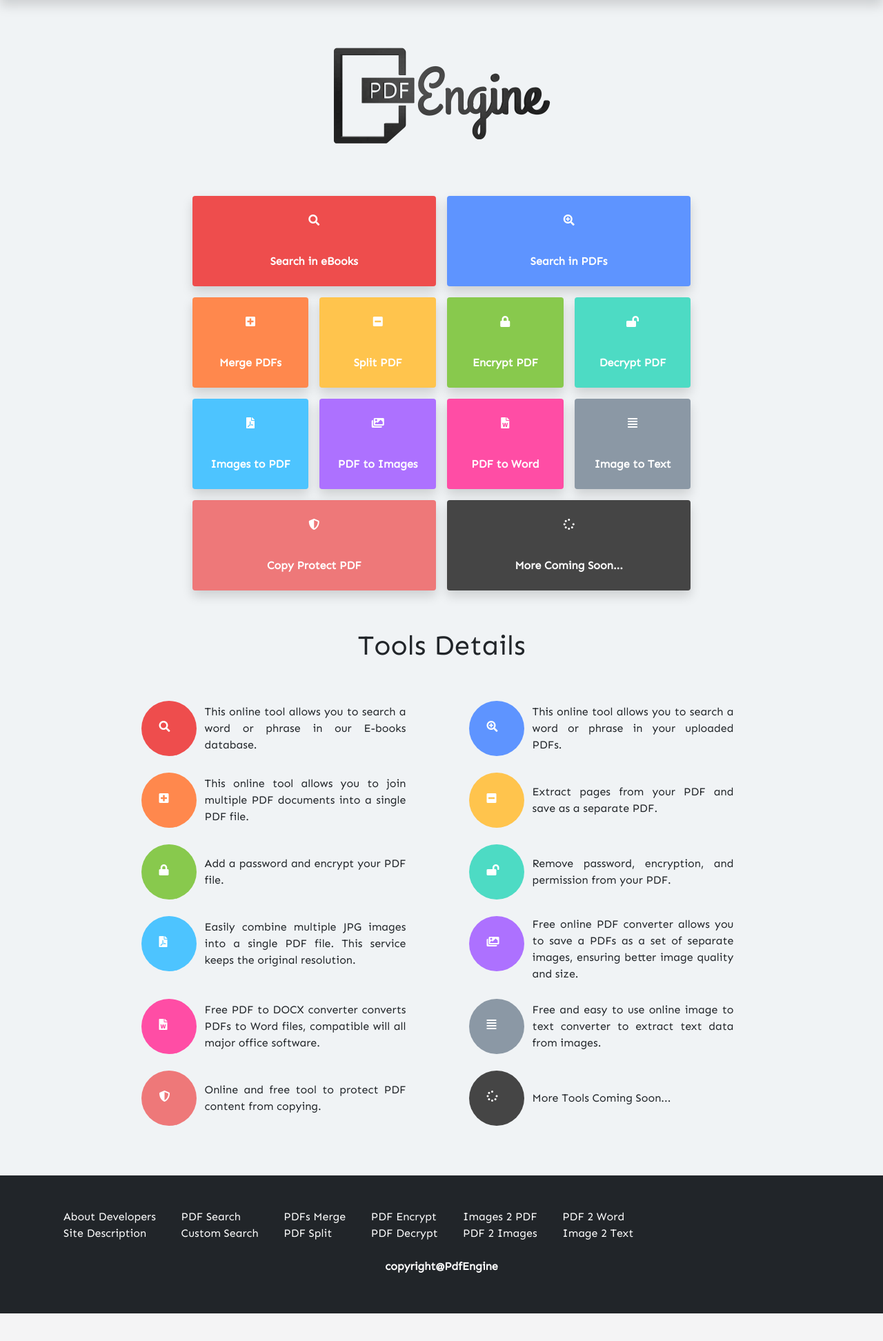
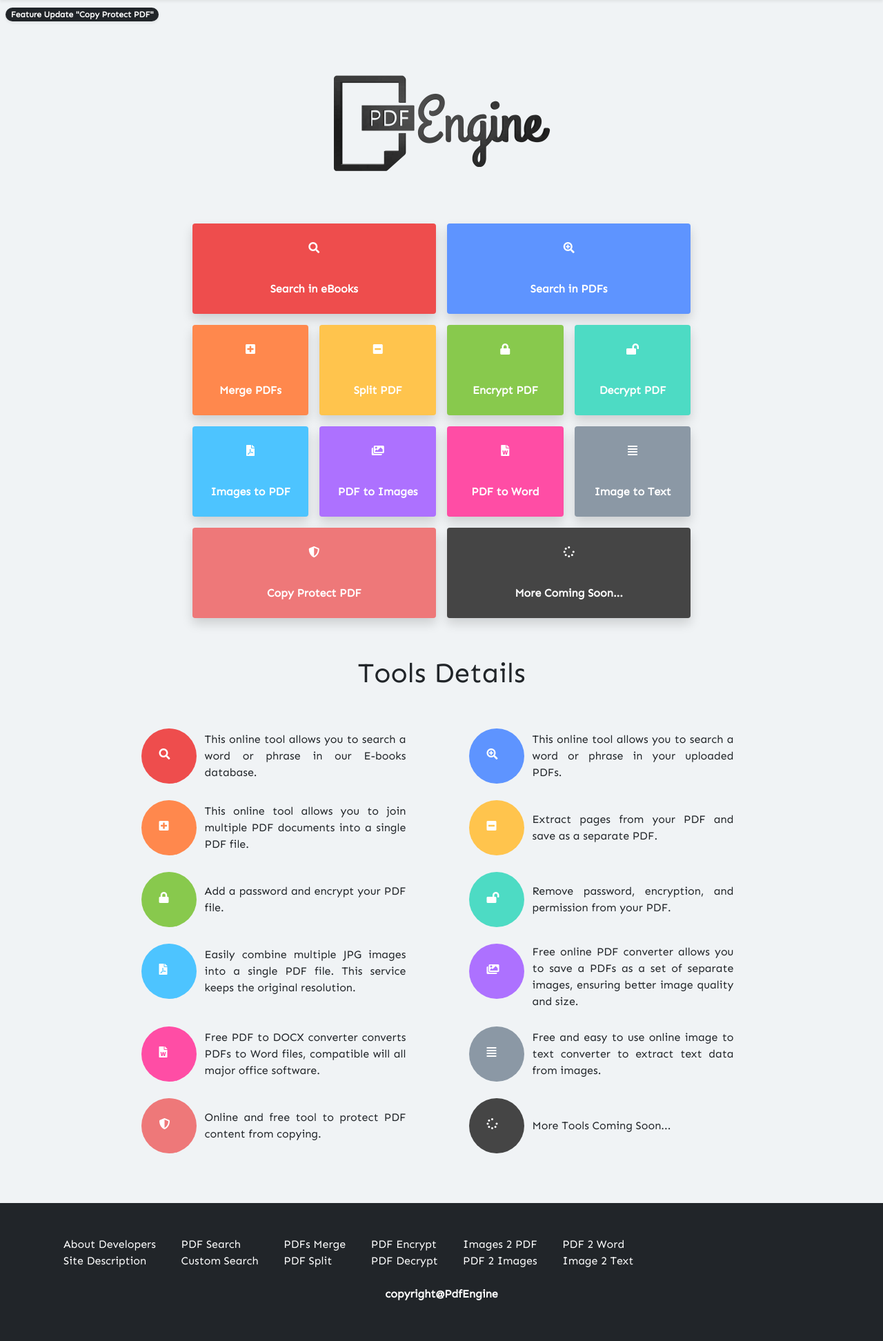
Before and after one commit to abhijeets1/PDFEngine, a Django app: page / in a window 1280 px wide. Shown: the part 72-2016 px from the top of the page at 69% size. Before the commit the page ends 1976 px from the top, so only its background shows below. Run offline with Django 3.2, Linux system fonts and the light colour scheme; some libraries are stand-ins or nearby versions.

Commit message:
Added feature update badge.

```diff
--- a/core/templates/core/buttons.html
+++ b/core/templates/core/buttons.html
@@ -44,7 +44,7 @@
 			<i class="fas fa-align-justify" style="height: 3.5rem; width: 3.5rem;"></i>
 			<p class="m-0"><b>Image to Text</b></p>
 		</a>
-		<a class="col box g11 rounded shadow p-4 m-2" href="{% url 'pdfcprotectindex' %}">
+		<a id="newfeature" class="col box g11 rounded shadow p-4 m-2" href="{% url 'pdfcprotectindex' %}">
 			<i class="fas fa-shield-alt" style="height: 3.5rem; width: 3.5rem;"></i>
 			<p class="m-0"><b>Copy Protect PDF</b></p>
 		</a>
--- a/core/templates/core/header.html
+++ b/core/templates/core/header.html
@@ -1,4 +1,4 @@
-<nav class="navbar navbar-expand-lg navbar-dark bg-dark shadow p-3">
+<nav class="navbar navbar-expand-lg navbar-dark bg-dark shadow-sm p-3">
 	<div class="container-fluid">
 		<a class="navbar-brand" href="{% url 'index' %}"><b>PDF ENGINE</b></a>
 		<button class="navbar-toggler" type="button" data-bs-toggle="collapse" data-bs-target="#navbarNavDropdown" aria-controls="navbarNavDropdown" aria-expanded="false" aria-label="Toggle navigation">
@@ -22,3 +22,6 @@
 		</div>
 	</div>
 </nav>
+<div class="container-fluid p-2">
+	<span class="badge rounded-pill bg-dark shadow-sm"><a class="atag-w" href="#newfeature"><b>Feature Update "Copy Protect PDF"</b></a></span>
+</div>
```
